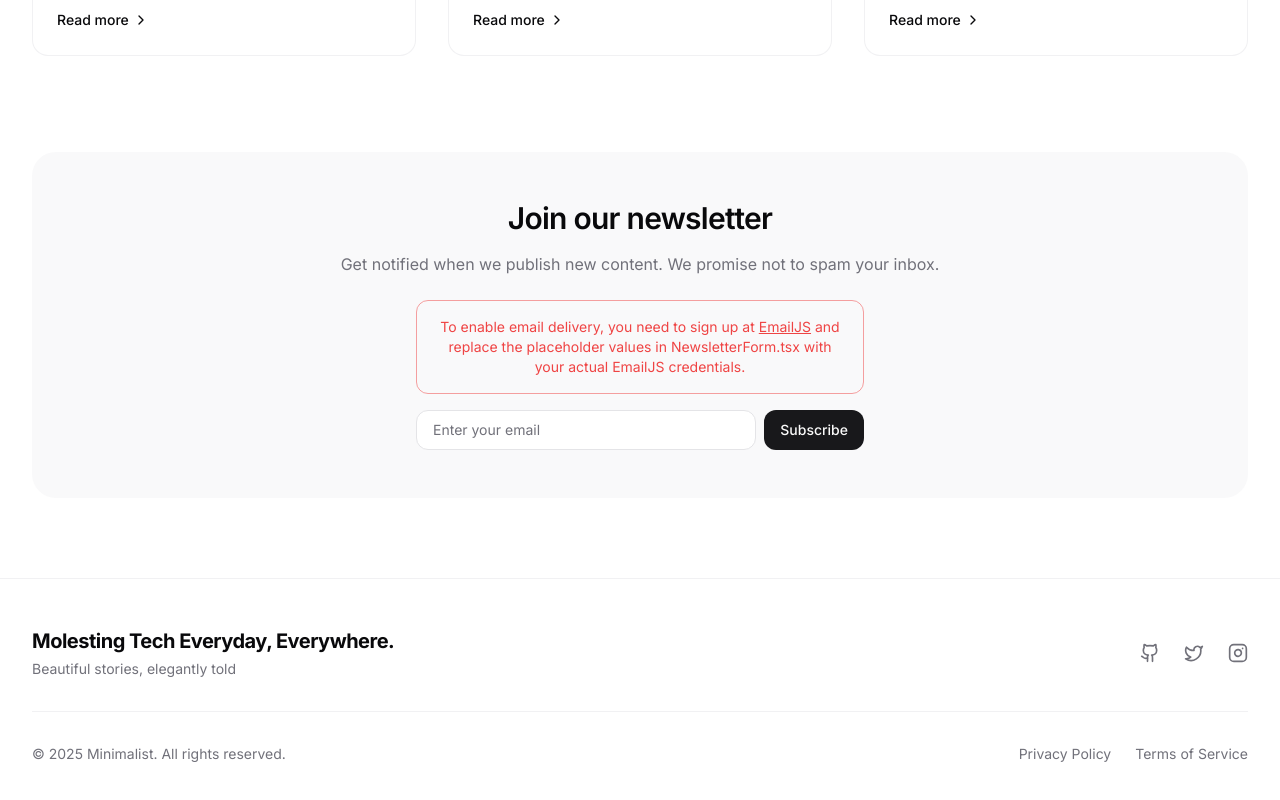
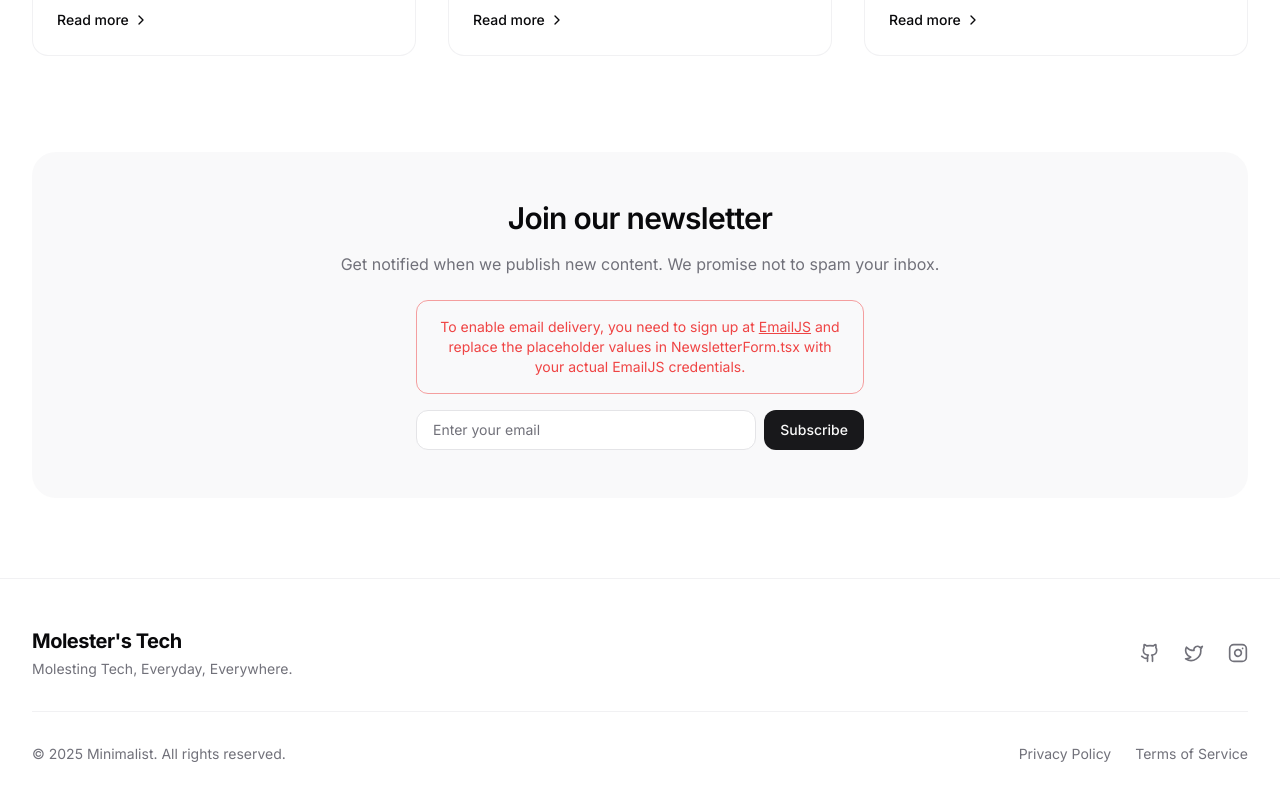
Before and after one commit to Mohitttt-98/bloggle-spark-62, a React (Vite) app: page / in a window 1280 px wide. Shown: the part 952-1752 px from the top of the page. Built offline with nearby package versions, Linux system fonts and the light colour scheme.

Commit message:
Visual edit in Lovable
Edited UI in Lovable

```diff
--- a/src/components/Footer.tsx
+++ b/src/components/Footer.tsx
@@ -16,10 +16,8 @@ const Footer = () => {
           }} transition={{
             duration: 0.5
           }} className="flex flex-col items-center gap-1 md:items-start">
-              <h3 className="text-xl font-bold tracking-tight">Molesting Tech Everyday, Everywhere.</h3>
-              <p className="text-sm text-muted-foreground">
-                Beautiful stories, elegantly told
-              </p>
+              <h3 className="text-xl font-bold tracking-tight">Molester's Tech</h3>
+              <p className="text-sm text-muted-foreground">Molesting Tech, Everyday, Everywhere.</p>
             </motion.div>
           </div>
 
```
